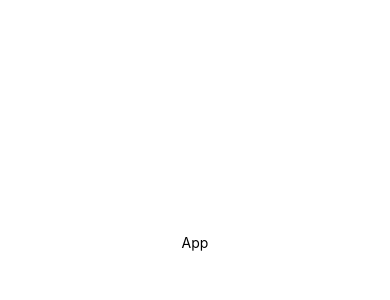
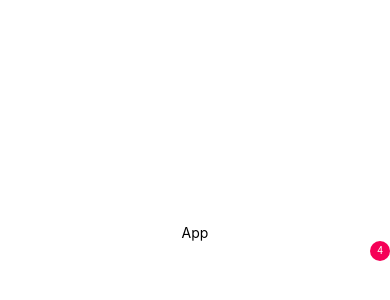
Before and after one commit to I-am-abdulazeez/stitch-vine, a React Native app: screen / in a window 390 px wide. Shown: the part 180-480 px from the top of the page. Built offline with nearby package versions, Linux system fonts and the light colour scheme.

Commit message:
chore: testing react-native-paper component.

```diff
--- a/src/App.tsx
+++ b/src/App.tsx
@@ -1,9 +1,11 @@
 import { View, Text, StyleSheet } from "react-native";
+import { Badge } from "react-native-paper";
 
 const App = () => {
   return (
     <View style={styles.container}>
       <Text>App</Text>
+      <Badge>4</Badge>
     </View>
   );
 };
```
